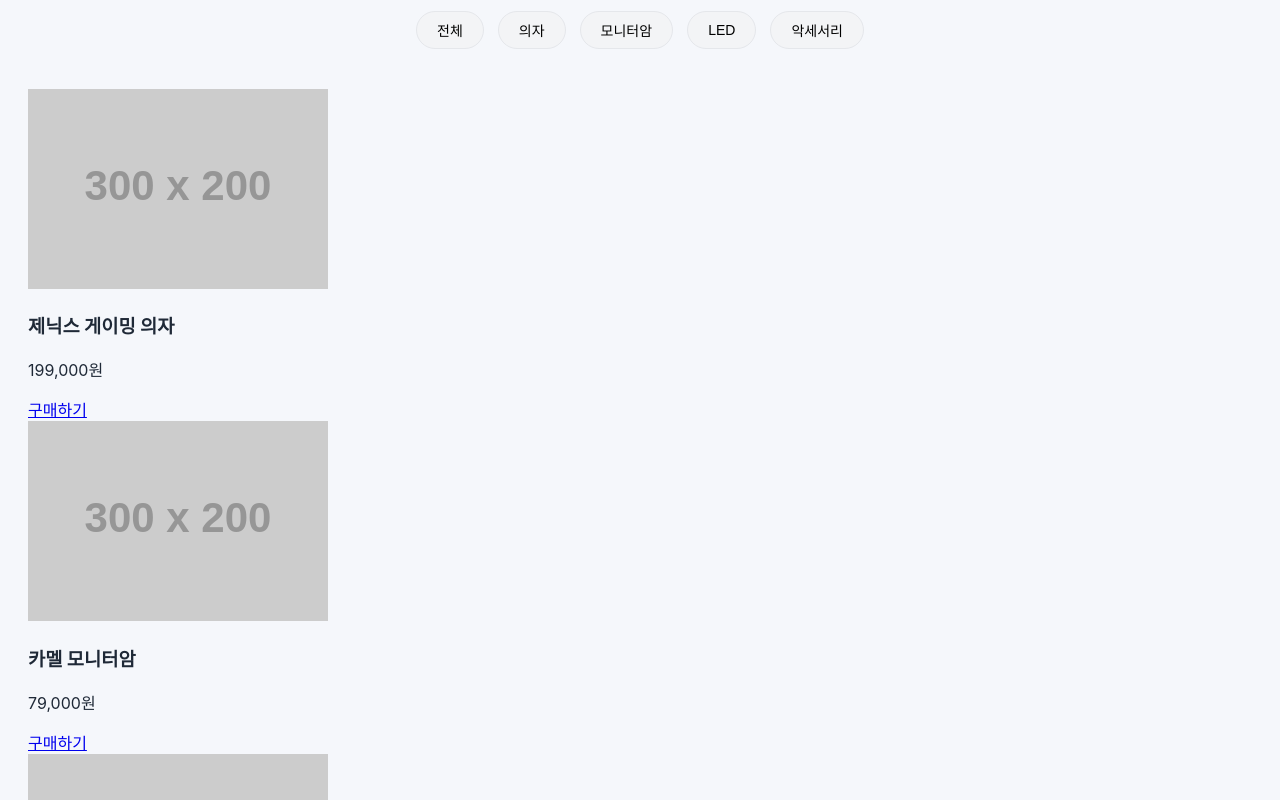
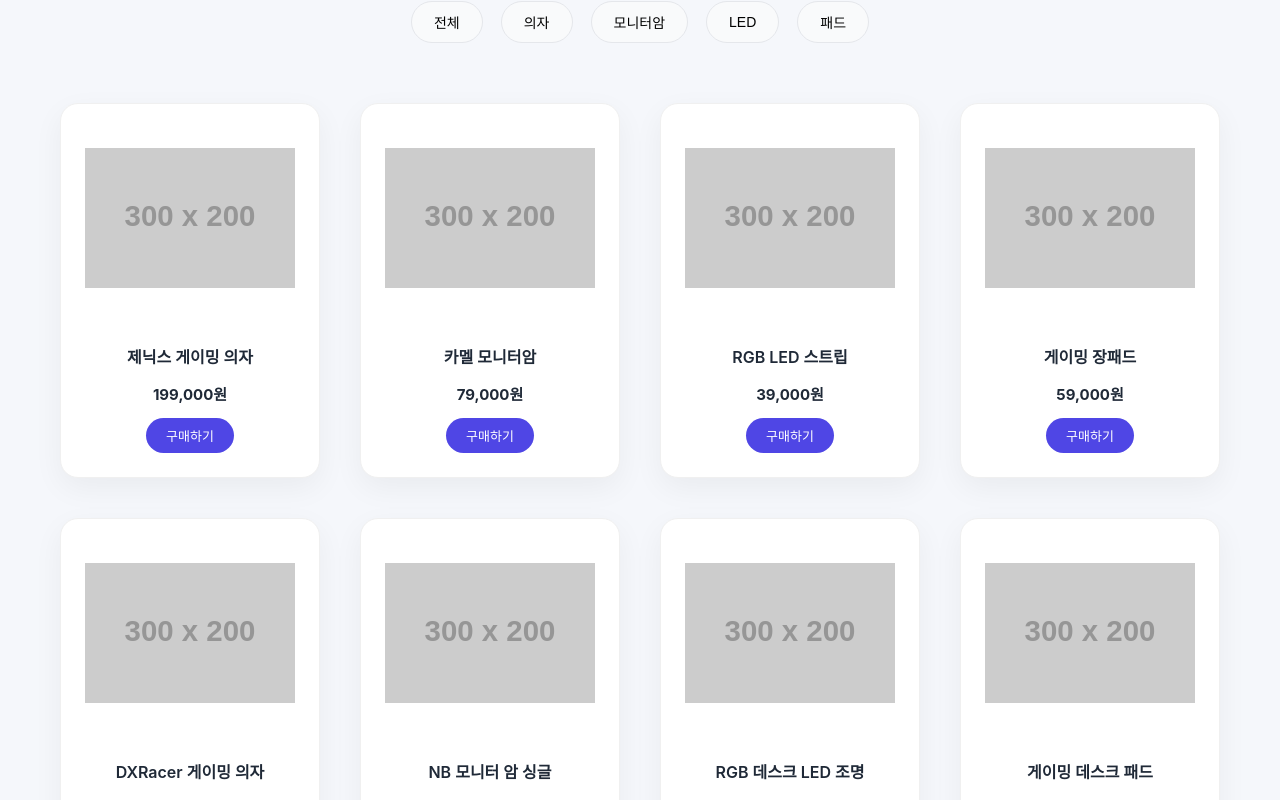
Before and after one commit to choyoungwooo/Comsandashop, a React (Vite) app: page /recommend/setup in a window 1280 px wide. Shown: the part 320-1120 px from the top of the page. Built offline with nearby package versions, Linux system fonts and the light colour scheme; a web font is replaced by a local one.

Commit message:
fix console syntax error

```diff
--- a/src/css/console.css
+++ b/src/css/console.css
@@ -1,3 +1,12 @@
+/* ========================= */
+/* 페이지 기본 */
+/* ========================= */
+
+.recommend-page {
+  padding: 60px 20px 100px;
+  text-align: center;
+}
+
 /* ========================= */
 /* 콘솔 플랫폼 필터 */
 /* ========================= */
@@ -38,10 +47,123 @@
   color: white;
 }
 
-/* 정렬 버튼 위치 */
+/* ========================= */
+/* 정렬 버튼 */
+/* ========================= */
+
 .console-sort {
   display: flex;
   justify-content: flex-end;
   max-width: 1100px;
-  margin: 0 auto 30px;
+  margin: 0 auto 40px;
+  padding: 0 20px;
 }
+
+.sort-btn {
+  height: 36px;
+  padding: 0 18px;
+  border-radius: 999px;
+  border: 1px solid #e5e7eb;
+  background: #ffffff;
+  font-size: 13px;
+  font-weight: 500;
+  cursor: pointer;
+  transition: 0.2s ease;
+}
+
+.sort-btn:hover {
+  border-color: #4f46e5;
+  color: #4f46e5;
+  background: #f2f3ff;
+}
+
+/* ========================= */
+/* 카드 그리드 */
+/* ========================= */
+
+.recommend-grid {
+  max-width: 1100px;
+  margin: 0 auto;
+  display: grid;
+  grid-template-columns: repeat(auto-fill, minmax(240px, 1fr));
+  gap: 40px;
+  padding: 0 20px;
+}
+
+/* ========================= */
+/* 카드 */
+/* ========================= */
+
+.recommend-card {
+  background: #ffffff;
+  border-radius: 20px;
+  padding: 24px;
+  text-align: center;
+  transition: 0.3s ease;
+  box-shadow: 0 8px 24px rgba(0,0,0,0.05);
+  border: 1px solid #f0f0f0;
+}
+
+.recommend-card:hover {
+  transform: translateY(-6px);
+  box-shadow: 0 18px 40px rgba(0,0,0,0.08);
+}
+
+.recommend-card img {
+  width: 100%;
+  height: 170px;
+  object-fit: contain;
+  margin-bottom: 18px;
+}
+
+.recommend-card h3 {
+  font-size: 15px;
+  font-weight: 600;
+  margin-bottom: 10px;
+  line-height: 1.4;
+}
+
+.recommend-card p {
+  font-size: 15px;
+  font-weight: 700;
+  margin-bottom: 14px;
+}
+
+.recommend-card a {
+  display: inline-block;
+  padding: 8px 18px;
+  border-radius: 20px;
+  background: #4f46e5;
+  color: white;
+  font-size: 13px;
+  text-decoration: none;
+  transition: 0.2s;
+}
+
+.recommend-card a:hover {
+  background: #4338ca;
+}
+
+/* ========================= */
+/* 모바일 */
+/* ========================= */
+
+@media (max-width: 768px) {
+
+  .console-sort {
+    justify-content: center;
+  }
+
+  .recommend-grid {
+    gap: 24px;
+  }
+
+  .recommend-card {
+    padding: 18px;
+  }
+
+  .recommend-card img {
+    height: 140px;
+  }
+
+}
--- a/src/css/device.css
+++ b/src/css/device.css
@@ -1,3 +1,12 @@
+/* ========================= */
+/* 페이지 기본 */
+/* ========================= */
+
+.recommend-page {
+  padding: 60px 20px 100px;
+  text-align: center;
+}
+
 /* ========================= */
 /* 카테고리 네비 */
 /* ========================= */
@@ -7,6 +16,7 @@
   justify-content: center;
   gap: 18px;
   margin: 30px 0 20px;
+  flex-wrap: wrap;
 }
 
 .device-nav button {
@@ -31,7 +41,6 @@
   border-color: #4f46e5;
 }
 
-
 /* ========================= */
 /* 필터 영역 */
 /* ========================= */
@@ -39,13 +48,13 @@
 .filter-row {
   width: 100%;
   max-width: 1100px;
-  margin: 20px auto 40px;
+  margin: 20px auto 50px;
   display: flex;
-  justify-content: flex-end;   /* 🔥 오른쪽 정렬 */
+  justify-content: flex-end;
   align-items: center;
   gap: 12px;
+  flex-wrap: wrap;
 }
-
 
 /* ========================= */
 /* 공통 필터 pill 스타일 */
@@ -65,8 +74,6 @@
   transition: all 0.2s ease;
 }
 
-
-/* hover 통일 */
 .sort-btn:hover,
 .brand-select:hover {
   border-color: #4f46e5;
@@ -74,11 +81,7 @@
   background: #f2f3ff;
 }
 
-
-
-/* ========================= */
 /* select 전용 */
-/* ========================= */
 
 .brand-select {
   appearance: none;
@@ -93,3 +96,93 @@
   border-color: #4f46e5;
   background: #fff;
 }
+
+/* ========================= */
+/* 카드 그리드 */
+/* ========================= */
+
+.recommend-grid {
+  max-width: 1100px;
+  margin: 0 auto;
+  display: grid;
+  grid-template-columns: repeat(auto-fill, minmax(240px, 1fr));
+  gap: 40px;
+}
+
+/* ========================= */
+/* 카드 */
+/* ========================= */
+
+.recommend-card {
+  background: #fff;
+  border-radius: 20px;
+  padding: 24px;
+  text-align: center;
+  transition: 0.3s ease;
+  box-shadow: 0 8px 24px rgba(0,0,0,0.05);
+  border: 1px solid #f0f0f0;
+}
+
+.recommend-card:hover {
+  transform: translateY(-6px);
+  box-shadow: 0 18px 40px rgba(0,0,0,0.08);
+}
+
+.recommend-card img {
+  width: 100%;
+  height: 170px;
+  object-fit: contain;
+  margin-bottom: 18px;
+}
+
+.recommend-card h3 {
+  font-size: 15px;
+  font-weight: 600;
+  margin-bottom: 10px;
+  line-height: 1.4;
+}
+
+.recommend-card p {
+  font-size: 15px;
+  font-weight: 700;
+  margin-bottom: 14px;
+}
+
+.recommend-card a {
+  display: inline-block;
+  padding: 8px 18px;
+  border-radius: 20px;
+  background: #4f46e5;
+  color: white;
+  font-size: 13px;
+  text-decoration: none;
+  transition: 0.2s;
+}
+
+.recommend-card a:hover {
+  background: #4338ca;
+}
+
+/* ========================= */
+/* 모바일 */
+/* ========================= */
+
+@media (max-width: 768px) {
+
+  .filter-row {
+    justify-content: center;
+  }
+
+  .recommend-grid {
+    gap: 24px;
+  }
+
+  .recommend-card {
+    padding: 18px;
+  }
+
+  .recommend-card img {
+    height: 140px;
+  }
+
+}
--- a/src/css/notebook.css
+++ b/src/css/notebook.css
@@ -1,29 +1,91 @@
+/* ========================= */
+/* 노트북 전용 */
+/* ========================= */
+
 .price-filter {
   display: flex;
   justify-content: center;
   gap: 14px;
-  margin: 25px 0 20px;
   flex-wrap: wrap;
+  margin: 30px 0 40px;
 }
 
 .price-filter button {
-  padding: 8px 18px;
-  border-radius: 999px;
+  padding: 10px 22px;
+  border-radius: 30px;
   border: 1px solid #e5e7eb;
-  background: #f3f4f6;
+  background: #f9fafb;
   font-size: 14px;
   cursor: pointer;
-  transition: all 0.2s ease;
+  transition: 0.2s;
 }
 
 .price-filter button:hover {
-  border-color: #4f46e5;
-  color: #4f46e5;
-  background: #eef0ff;
+  background: #eef2ff;
+  border-color: #6366f1;
 }
 
 .price-filter button.active {
+  background: #6366f1;
+  color: white;
+  border-color: #6366f1;
+}
+
+/* 카드 */
+.recommend-grid {
+  max-width: 1200px;
+  margin: 60px auto 120px;
+  padding: 0 20px;
+
+  display: grid;
+  grid-template-columns: repeat(auto-fill, minmax(260px, 1fr));
+  gap: 40px;
+}
+
+.recommend-card {
+  background: white;
+  border-radius: 18px;
+  padding: 24px;
+  text-align: center;
+  box-shadow: 0 10px 30px rgba(0,0,0,0.05);
+  transition: 0.3s;
+}
+
+.recommend-card:hover {
+  transform: translateY(-5px);
+  box-shadow: 0 20px 40px rgba(0,0,0,0.08);
+}
+
+.recommend-card img {
+  width: 100%;
+  height: 180px;
+  object-fit: contain;
+  margin-bottom: 18px;
+}
+
+.recommend-card h3 {
+  font-size: 16px;
+  font-weight: 600;
+  margin-bottom: 10px;
+}
+
+.recommend-card p {
+  font-size: 15px;
+  font-weight: 700;
+  margin-bottom: 14px;
+}
+
+.recommend-card a {
+  display: inline-block;
+  padding: 8px 20px;
+  border-radius: 20px;
   background: #4f46e5;
   color: white;
-  border-color: #4f46e5;
+  font-size: 13px;
+  text-decoration: none;
+  transition: 0.2s;
 }
+
+.recommend-card a:hover {
+  background: #4338ca;
+}
--- a/src/css/setup.css
+++ b/src/css/setup.css
@@ -1,44 +1,133 @@
 /* ========================= */
-/* Setup 전용 필터 영역 */
+/* 페이지 기본 */
+/* ========================= */
+
+.recommend-page {
+  padding: 60px 20px 100px;
+  text-align: center;
+}
+
+/* ========================= */
+/* 세팅 필터 */
 /* ========================= */
 
 .setup-filter {
   display: flex;
   justify-content: center;
-  gap: 14px;
-  margin: 30px 0 40px;
+  gap: 18px;
+  margin: 40px 0 50px;
   flex-wrap: wrap;
 }
 
-/* 버튼 기본 */
 .setup-btn {
-  padding: 8px 20px;
+  padding: 10px 22px;
   border-radius: 999px;
+  background: #f9fafb;
   border: 1px solid #e5e7eb;
-  background: #f3f4f6;
   font-size: 14px;
   font-weight: 500;
   cursor: pointer;
-  transition: all 0.25s ease;
+  transition: all 0.2s ease;
 }
 
-/* hover */
 .setup-btn:hover {
-  border-color: #4f46e5;
-  color: #4f46e5;
-  background: #eef0ff;
+  background: #d1fae5;
+  border-color: #10b981;
+  color: #059669;
 }
 
-/* active 상태 */
 .setup-btn.active {
-  background: #4f46e5;
-  color: #fff;
-  border-color: #4f46e5;
-  cursor: default;
+  background: #10b981;
+  color: white;
+  border-color: #10b981;
 }
 
-/* active 상태일 때 hover 무시 */
-.setup-btn.active:hover {
-  background: #4f46e5;
-  color: #fff;
+/* ========================= */
+/* 카드 그리드 */
+/* ========================= */
+
+.recommend-grid {
+  max-width: 1100px;
+  margin: 0 auto;
+  display: grid;
+  grid-template-columns: repeat(auto-fill, minmax(240px, 1fr));
+  gap: 40px;
 }
+
+/* ========================= */
+/* 카드 */
+/* ========================= */
+
+.recommend-card {
+  background: #fff;
+  border-radius: 20px;
+  padding: 24px;
+  text-align: center;
+  transition: 0.3s ease;
+  box-shadow: 0 8px 24px rgba(0,0,0,0.05);
+  border: 1px solid #f0f0f0;
+}
+
+.recommend-card:hover {
+  transform: translateY(-6px);
+  box-shadow: 0 18px 40px rgba(0,0,0,0.08);
+}
+
+.recommend-card img {
+  width: 100%;
+  height: 170px;
+  object-fit: contain;
+  margin-bottom: 18px;
+}
+
+.recommend-card h3 {
+  font-size: 15px;
+  font-weight: 600;
+  margin-bottom: 10px;
+  line-height: 1.4;
+}
+
+.recommend-card p {
+  font-size: 15px;
+  font-weight: 700;
+  margin-bottom: 14px;
+}
+
+.recommend-card a {
+  display: inline-block;
+  padding: 8px 18px;
+  border-radius: 20px;
+  background: #10b981;
+  color: white;
+  font-size: 13px;
+  text-decoration: none;
+  transition: 0.2s;
+}
+
+.recommend-card a:hover {
+  background: #059669;
+}
+
+/* ========================= */
+/* 모바일 */
+/* ========================= */
+
+@media (max-width: 768px) {
+
+  .setup-filter {
+    gap: 12px;
+  }
+
+  .recommend-grid {
+    gap: 24px;
+  }
+
+  .recommend-card {
+    padding: 18px;
+  }
+
+  .recommend-card img {
+    height: 140px;
+  }
+
+}
--- a/src/data/Products.js
+++ b/src/data/Products.js
@@ -226,10 +226,10 @@ export const products = [
   },
   {
     id: 115,
-    name: "게이밍 데스크 악세서리 세트",
+    name: "게이밍 장패드",
     price: 59000,
     category: "setup",
-    type: "accessory",
+    type: "pad",
     image: "https://via.placeholder.com/300x200",
     link: "#"
   },
@@ -252,5 +252,123 @@ export const products = [
     type: "gaming",
     image: "https://via.placeholder.com/300x200",
     link: "#"
+  },
+  /* ====== 추가 항목 ====== */
+
+  /* ================= 콘솔 ================= */
+  {
+    id: 118,
+    name: "PS5 디스크 에디션",
+    price: 698000,
+    category: "console",
+    platform: "ps5",
+    image: "https://via.placeholder.com/300x200",
+    link: "#"
+  },
+  {
+    id: 119,
+    name: "닌텐도 스위치 라이트",
+    price: 249000,
+    category: "console",
+    platform: "nintendo",
+    image: "https://via.placeholder.com/300x200",
+    link: "#"
+  },
+  {
+    id: 120,
+    name: "Xbox Series S",
+    price: 398000,
+    category: "console",
+    platform: "xbox",
+    image: "https://via.placeholder.com/300x200",
+    link: "#"
+  },
+
+  /* ================= 주변기기 ================= */
+  {
+    id: 121,
+    name: "로지텍 G PRO 무선 마우스",
+    price: 149000,
+    category: "mouse",
+    option: "wireless",
+    image: "https://via.placeholder.com/300x200",
+    link: "#"
+  },
+  {
+    id: 122,
+    name: "앱코 저소음 키보드",
+    price: 89000,
+    category: "keyboard",
+    option: "silent",
+    image: "https://via.placeholder.com/300x200",
+    link: "#"
+  },
+  {
+    id: 123,
+    name: "삼성 32인치 게이밍 모니터",
+    price: 459000,
+    category: "monitor",
+    option: "32",
+    image: "https://via.placeholder.com/300x200",
+    link: "#"
+  },
+
+  /* ================= 세팅 ================= */
+  {
+    id: 124,
+    name: "DXRacer 게이밍 의자",
+    price: 329000,
+    category: "setup",
+    type: "chair",
+    image: "https://via.placeholder.com/300x200",
+    link: "#"
+  },
+  {
+    id: 125,
+    name: "NB 모니터 암 싱글",
+    price: 59000,
+    category: "setup",
+    type: "arm",
+    image: "https://via.placeholder.com/300x200",
+    link: "#"
+  },
+  {
+    id: 126,
+    name: "RGB 데스크 LED 조명",
+    price: 49000,
+    category: "setup",
+    type: "led",
+    image: "https://via.placeholder.com/300x200",
+    link: "#"
+  },
+  {
+    id: 127,
+    name: "게이밍 데스크 패드",
+    price: 39000,
+    category: "setup",
+    type: "pad",
+    image: "https://via.placeholder.com/300x200",
+    link: "#"
+  },
+
+  /* ================= 노트북 ================= */
+  {
+    id: 128,
+    name: "HP Omen RTX4050 게이밍 노트북",
+    price: 1290000,
+    category: "notebook",
+    type: "gaming",
+    image: "https://via.placeholder.com/300x200",
+    link: "#"
+  },
+  {
+    id: 129,
+    name: "ASUS ROG RTX4080 게이밍 노트북",
+    price: 3490000,
+    category: "notebook",
+    type: "gaming",
+    image: "https://via.placeholder.com/300x200",
+    link: "#"
   }
+
 ];
--- a/src/page/NoteBook.jsx
+++ b/src/page/NoteBook.jsx
@@ -15,26 +15,30 @@ function NoteBook() {
     (p) => p.category === "notebook" && p.type === "gaming"
   );
 
-    // 🔥 가격대 필터
-    if (priceRange === "100-150") {
+  if (priceRange === "100-") {
     filtered = filtered.filter(
-        (p) => p.price >= 1000000 && p.price < 1500000
+      (p) => p.price < 1000000
     );
   }
 
-    if (priceRange === "150-200") {
+  if (priceRange === "100-200") {
     filtered = filtered.filter(
-        (p) => p.price >= 1500000 && p.price < 2000000
+      (p) => p.price >= 1000000 && p.price < 2000000
     );
   }
 
-    if (priceRange === "200+") {
+  if (priceRange === "200-300") {
     filtered = filtered.filter(
-        (p) => p.price >= 2000000
+      (p) => p.price >= 2000000 && p.price < 3000000
     );
   }
 
-    // 🔥 가격 정렬
+  if (priceRange === "300+") {
+    filtered = filtered.filter(
+      (p) => p.price >= 3000000
+    );
+  }
+
   filtered.sort((a, b) =>
     sortOrder === "low"
       ? a.price - b.price
@@ -45,6 +49,8 @@ function NoteBook() {
 
 }, [priceRange, sortOrder]);
 
+
+
   return (
     <div className="recommend-page">
 
@@ -53,33 +59,27 @@ function NoteBook() {
       {/* ================= 가격 필터 ================= */}
       <div className="price-filter">
 
+<div className="price-filter">
+
   <button
-  className={priceRange === "100-150" ? "active" : ""}
-  onClick={() => setPriceRange("100-150")}
+    className={priceRange === "100-" ? "active" : ""}
+    onClick={() => setPriceRange("100-")}
   >
-  100 ~ 150만원
+    100만원 이하
   </button>
 
   <button
-  className={priceRange === "150-200" ? "active" : ""}
-  onClick={() => setPriceRange("150-200")}
+    className={priceRange === "100-200" ? "active" : ""}
+    onClick={() => setPriceRange("100-200")}
   >
-  150 ~ 200만원
+    100 ~ 200만원
   </button>
 
   <button
-  className={priceRange === "200+" ? "active" : ""}
-  onClick={() => setPriceRange("200+")}
+    className={priceRange === "200-300" ? "active" : ""}
+    onClick={() => setPriceRange("200-300")}
   >
-  200만원 이상
-</button>
-
-
-        <button
-          className={priceRange === "200~300" ? "active" : ""}
-          onClick={() => setPriceRange("200~300")}
-        >
-          200 ~ 300만원 이상
+    200 ~ 300만원
   </button>
 
   <button
@@ -89,6 +89,7 @@ function NoteBook() {
     300만원 이상
   </button>
 
+        </div>
       </div>
 
       {/* ================= 정렬 ================= */}
--- a/src/page/Setup.jsx
+++ b/src/page/Setup.jsx
@@ -14,7 +14,7 @@ function Setup() {
     { label: "의자", value: "chair" },
     { label: "모니터암", value: "arm" },
     { label: "LED", value: "led" },
-    { label: "악세서리", value: "accessory" }
+    { label: "패드", value: "pad" }
   ];
 
   const filteredProducts = useMemo(() => {
```
Lines whose indentation alone changed are shown as unchanged.
